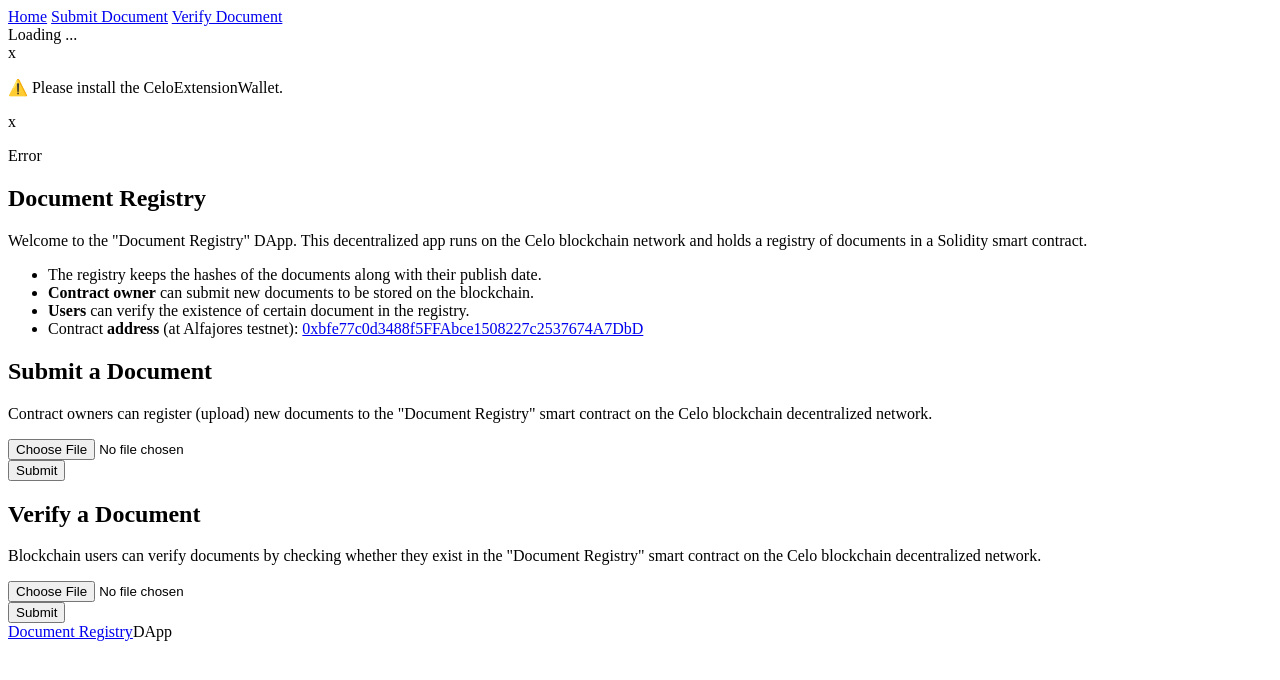
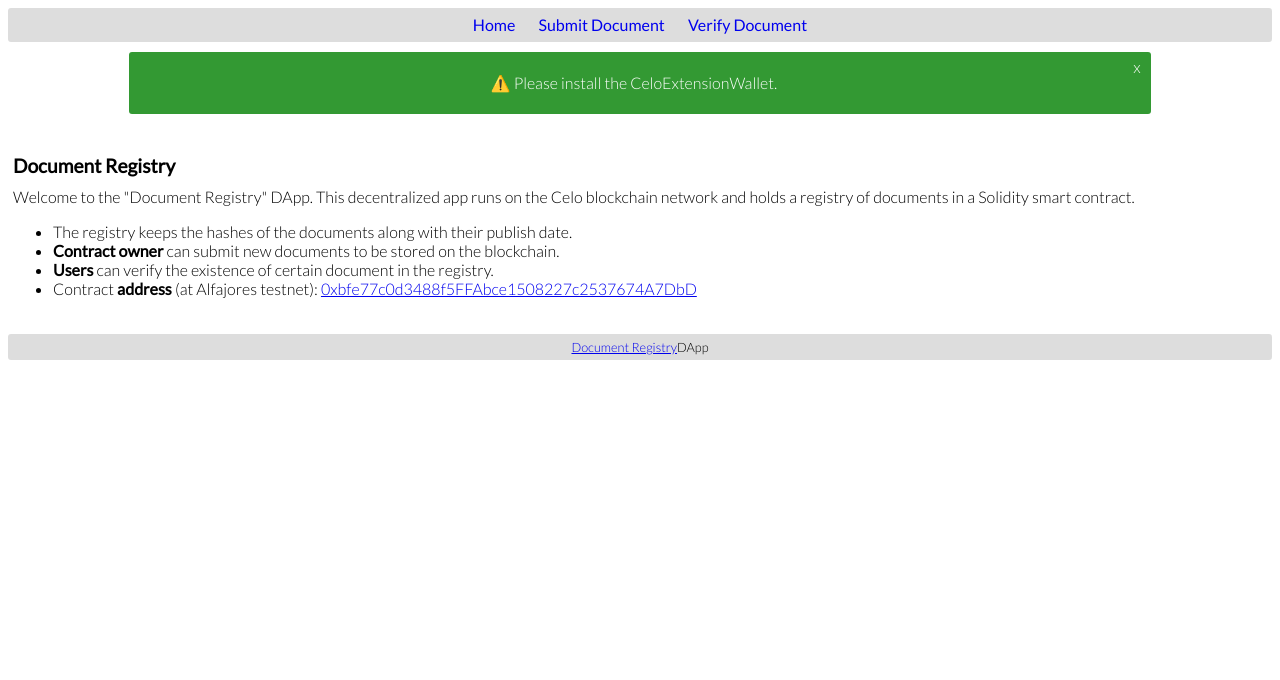
Before and after one commit to Tamara-Ebi-Pere-Victor/Document-Registry, a website built with webpack: page public/index.html in a window 1280 px wide. Built offline with nearby package versions, Linux system fonts and the light colour scheme.

Commit message:
Adding CSS style

```diff
--- a/public/index.html
+++ b/public/index.html
@@ -7,6 +7,88 @@
     <meta name="viewport" content="width=device-width, initial-scale=1" />
 
     <title>Document Registry DApp</title>
+
+    <style>
+        @import url('https://fonts.googleapis.com/css?family=Lato:300,400');
+
+        body {
+            font-family: Lato;
+            font-weight: 300;
+        }
+
+        #menu {
+            font-weight: 400;
+            background: #DDD;
+            text-align: center;
+            padding: 5px;
+            line-height: 1.5;
+            border-radius: 3px;
+            overflow: auto;
+        }
+
+        #menu a {
+            text-decoration: none;
+            padding: 5px 10px;
+            border-radius: 5px;
+        }
+
+        #menu a:hover {
+            background: #BBB;
+        }
+
+        main > section {
+            display: none;
+            padding: 20px 5px;
+        }
+
+        section#viewHome {
+            display: block;
+        }
+
+        section h1 {
+            margin: 10px 0px;
+            font-size: 1.2em;
+        }
+
+        #infoBox, #errorBox, #loadingBox {
+            width: 80%;
+            margin: 10px auto;
+            color: white;
+            text-align: center;
+            padding: 5px;
+            border-radius: 3px;
+        }
+
+        #infoBox>header, #errorBox>header, #loadingBox>header {
+            float: right;
+            margin-right: 5px;
+        }
+
+        #infoBox>header:hover, #errorBox>header:hover, #loadingBox>header:hover {
+            transition: all 0.2s;
+            font-weight: bold;
+            cursor: pointer;
+        }
+
+        #loadingBox {
+            background: #7CB3E9;
+        }
+        #infoBox {
+            background: #393;
+        }
+        #errorBox {
+            background: #F50;
+        }
+
+        footer {
+            background: #DDD;
+            padding: 5px 10px;
+            font-size: 0.8em;
+            text-align: center;
+            border-radius: 3px;
+        }
+
+    </style>
 </head>
 
 <body>
```
